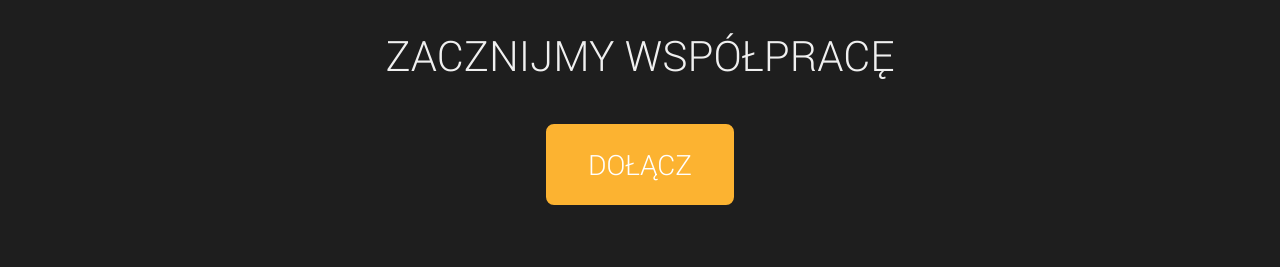
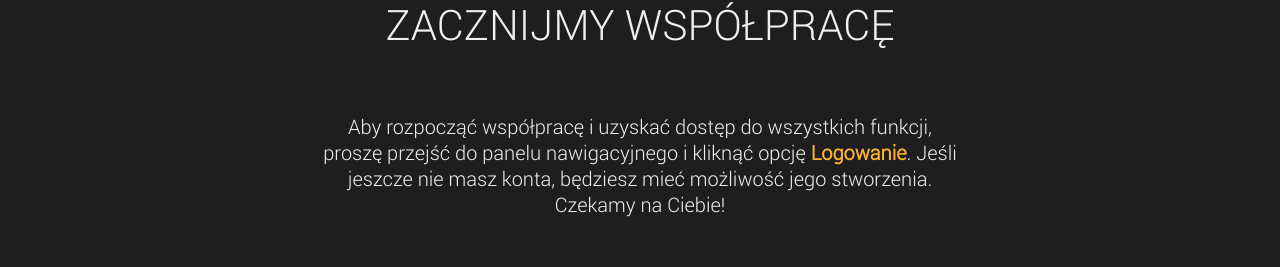
Before and after one commit to BartekArseniuk/cabbie-frontend, a Vue app: page /blog in a window 1280 px wide. Shown: the part 1066-1333 px from the top of the page. Built offline with nearby package versions, Linux system fonts and the light colour scheme; no server answers.

Commit message:
Add loader and improve styles

```diff
--- a/src/components/Common/LetsBeginSection.vue
+++ b/src/components/Common/LetsBeginSection.vue
@@ -1,37 +1,24 @@
 <template>
-    <div v-if="!isAuthenticated" :class="['lets-begin', { 'home-page': props.isHomePage, 'offer-page': !props.isHomePage }]">
+  <div :class="['lets-begin', { 'home-page': props.isHomePage, 'offer-page': !props.isHomePage }]">
     <p class="title">ZACZNIJMY WSPÓŁPRACĘ</p>
-      <button class="join" @click="openModal">DOŁĄCZ</button>
-
-      <ModalForm :isVisible="isModalVisible" @close="closeModal" />
+    <p class="instructions">
+      Aby rozpocząć współpracę i uzyskać dostęp do wszystkich funkcji,
+      proszę przejść do panelu nawigacyjnego i kliknąć opcję <strong>Logowanie</strong>.
+      Jeśli jeszcze nie masz konta, będziesz mieć możliwość jego stworzenia.
+      Czekamy na Ciebie!
+    </p>
   </div>
 </template>
 
 <script setup>
-  import { ref, computed } from 'vue';
 import { defineProps } from 'vue';
-  import { useStore } from 'vuex';
-  import ModalForm from '../Views/LoginRegister/ModalForm.vue';
 
 const props = defineProps({
   isHomePage: {
     type: Boolean,
-      default: false,
-    },
+    default: false
+  }
 });
-
-  const store = useStore();
-  const isAuthenticated = computed(() => store.getters.isAuthenticated);
-
-  const isModalVisible = ref(false);
-
-  const openModal = () => {
-    isModalVisible.value = true;
-  };
-
-  const closeModal = () => {
-    isModalVisible.value = false;
-  };
 </script>
 
 <style lang="scss" scoped>
@@ -69,29 +56,29 @@
   text-align: center;
 }
 
-.join {
-    background-color: $primary-color;
-    color: $white;
-    border: 2px solid $primary-color;
-    border-radius: 8px;
-    cursor: pointer;
+.instructions {
   font-family: 'Roboto-Light', 'sans-serif';
-    font-size: 28px;
-    padding: 20px 40px;
-    transition: all 0.3s ease;
+  font-size: 20px;
+  padding-left: 50px;
+  padding-right: 50px;
+  max-width: 50%;
+  color: $title-light-font;
+  text-align: center;
 }
 
-.join:hover {
-    color: $tertiary-color;
-    background-color: $primary-color;
-    border: 2px solid $tertiary-color;
+.instructions strong {
+  color: $primary-color;
 }
 
 @media (max-width: 768px) {
   .title {
     font-size: 32px;
-        margin-top: 100px;
     padding: 10px;
+  }
+
+  .instructions {
+    font-size: 18px;
+    max-width: 100%;
   }
 }
 </style>
--- /dev/null
+++ b/src/components/Common/LoaderComponent.vue
@@ -0,0 +1,43 @@
+<template>
+<div class="loader-wrapper">
+    <div class="loader"></div>
+    <p class="loading-text">Ładowanie...</p>
+</div>
+</template>
+
+<style lang="scss">
+.loader-wrapper {
+    display: flex;
+    flex-direction: column;
+    align-items: center;
+    justify-content: center;
+    background-color: $tertiary-color;
+}
+
+.loader {
+    border: 16px solid $secondary-color;
+    border-top: 16px solid $primary-color;
+    border-radius: 50%;
+    width: 80px;
+    height: 80px;
+    animation: spin 1s linear infinite;
+}
+
+.loading-text {
+    margin-top: 20px;
+    font-family: 'Roboto-Extra-Light', 'sans-serif';
+    font-size: 18px;
+    font-weight: 300;
+    color: $white;
+}
+
+@keyframes spin {
+    0% {
+        transform: rotate(0deg);
+    }
+
+    100% {
+        transform: rotate(360deg);
+    }
+}
+</style>
--- a/src/components/Views/LoginRegister/RegisterForm.vue
+++ b/src/components/Views/LoginRegister/RegisterForm.vue
@@ -1,5 +1,10 @@
 <template>
 <div>
+    <transition name="fade" @before-enter="beforeEnter" @enter="enter" @leave="leave">
+        <LoaderComponent v-if="isLoading" class="loading" />
+    </transition>
+
+    <div v-if="!isLoading">
         <p class="title">REJESTRACJA</p>
         <form @submit.prevent="register">
             <div class="input-group">
@@ -16,12 +21,13 @@
                 </button>
             </div>
             <p class="password-requirements">
-            Hasło musi mieć co najmniej 12 znaków i zawierać:
+                Hasło musi zawierać minimum:
                 <ul>
-                <li>Jedną małą literę</li>
-                <li>Jedną wielką literę</li>
-                <li>Jedną cyfrę</li>
-                <li>Jeden znak specjalny (np. !, @, #, $)</li>
+                    <li :class="{'valid': hasLowercase, 'invalid': !hasLowercase}">Jedną małą literę</li>
+                    <li :class="{'valid': hasUppercase, 'invalid': !hasUppercase}">Jedną wielką literę</li>
+                    <li :class="{'valid': hasDigit, 'invalid': !hasDigit}">Jedną cyfrę</li>
+                    <li :class="{'valid': hasSpecialChar, 'invalid': !hasSpecialChar}">Jeden znak specjalny (np. !, @, #, $)</li>
+                    <li :class="{'valid': isLongEnough, 'invalid': !isLongEnough}">Co najmniej 12 znaków</li>
                 </ul>
             </p>
             <div class="buttons-group">
@@ -30,12 +36,18 @@
             </div>
         </form>
     </div>
+</div>
 </template>
+
 
 <script>
 import Swal from 'sweetalert2';
+import LoaderComponent from '@/components/Common/LoaderComponent.vue';
 
 export default {
+    components: {
+        LoaderComponent,
+    },
     data() {
         return {
             firstName: '',
@@ -43,10 +55,33 @@ export default {
             email: '',
             password: '',
             showPassword: false,
+            isLoading: false,
+            loaderTimeout: null,
         };
+    },
+    computed: {
+        hasLowercase() {
+            return /[a-z]/.test(this.password);
+        },
+        hasUppercase() {
+            return /[A-Z]/.test(this.password);
+        },
+        hasDigit() {
+            return /\d/.test(this.password);
+        },
+        hasSpecialChar() {
+            return /[!@#$%^&*(),.?":{}|<>]/.test(this.password);
+        },
+        isLongEnough() {
+            return this.password.length >= 12;
+        },
     },
     methods: {
         async register() {
+            this.loaderTimeout = setTimeout(() => {
+                this.isLoading = true;
+            }, 500);
+
             try {
                 await this.$store.dispatch('register', {
                     first_name: this.firstName,
@@ -78,6 +113,9 @@ export default {
                     icon: 'error',
                     confirmButtonText: 'OK',
                 });
+            } finally {
+                clearTimeout(this.loaderTimeout);
+                this.isLoading = false;
             }
         },
         switchToLogin() {
@@ -86,9 +124,24 @@ export default {
         togglePasswordVisibility() {
             this.showPassword = !this.showPassword;
         },
+        beforeEnter(el) {
+            el.style.opacity = 0;
+        },
+        enter(el, done) {
+            el.offsetHeight;
+            el.style.transition = 'opacity 0.6s';
+            el.style.opacity = 1;
+            done();
+        },
+        leave(el, done) {
+            el.style.transition = 'opacity 0.5s';
+            el.style.opacity = 0;
+            done();
+        },
     },
 };
 </script>
+
 
 <style lang="scss" scoped>
 .title {
@@ -176,6 +229,23 @@ form {
     color: $white;
     font-size: 12px;
     padding: 10px;
+
+    ul {
+        list-style: none;
+        padding: 0;
+    }
+
+    li {
+        margin-bottom: 5px;
+
+        &.valid {
+            color: $primary-color;
+        }
+
+        &.invalid {
+            color: $white;
+        }
+    }
 }
 
 @media (max-width: 768px) {
```
Lines whose indentation alone changed are shown as unchanged.
